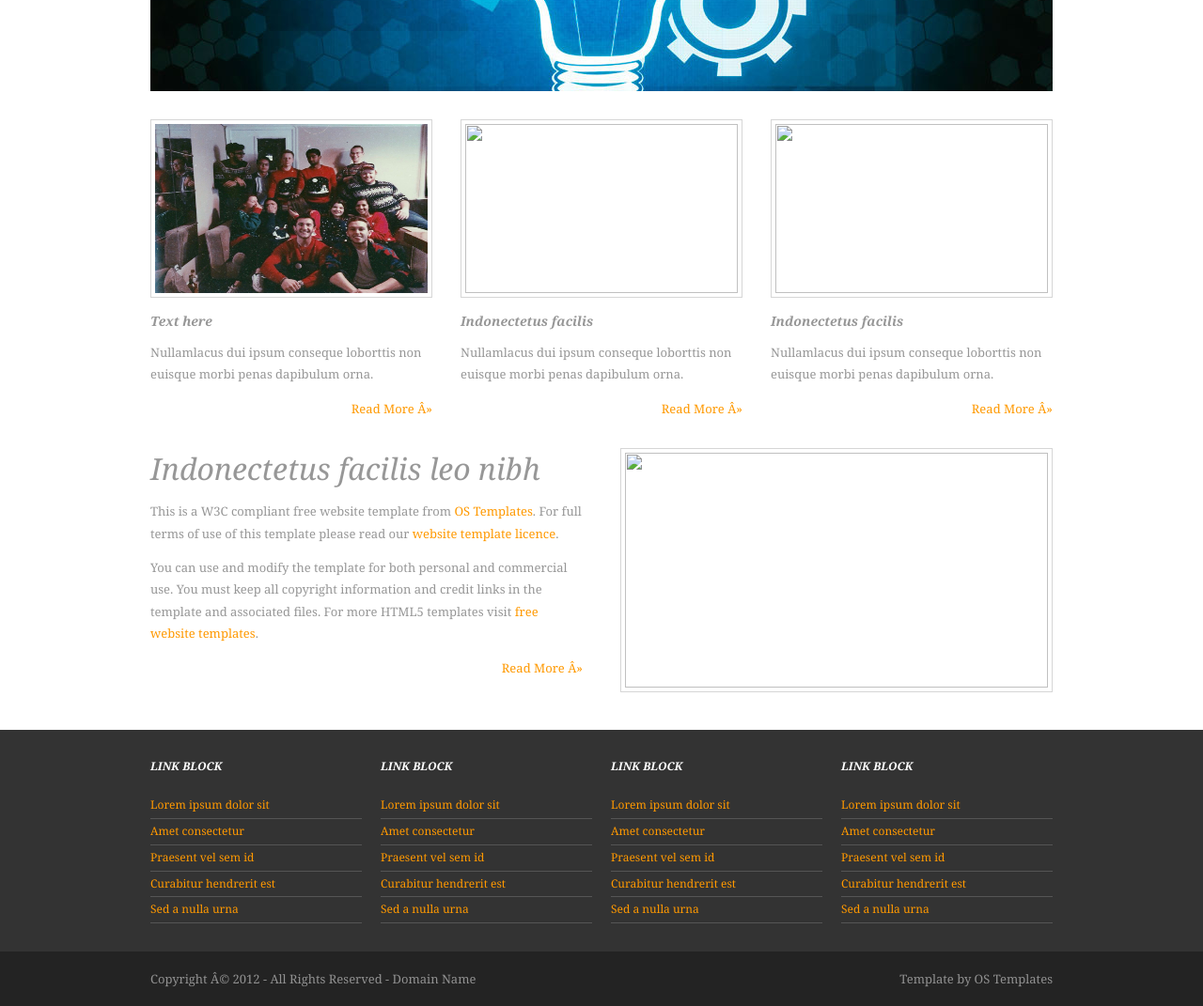
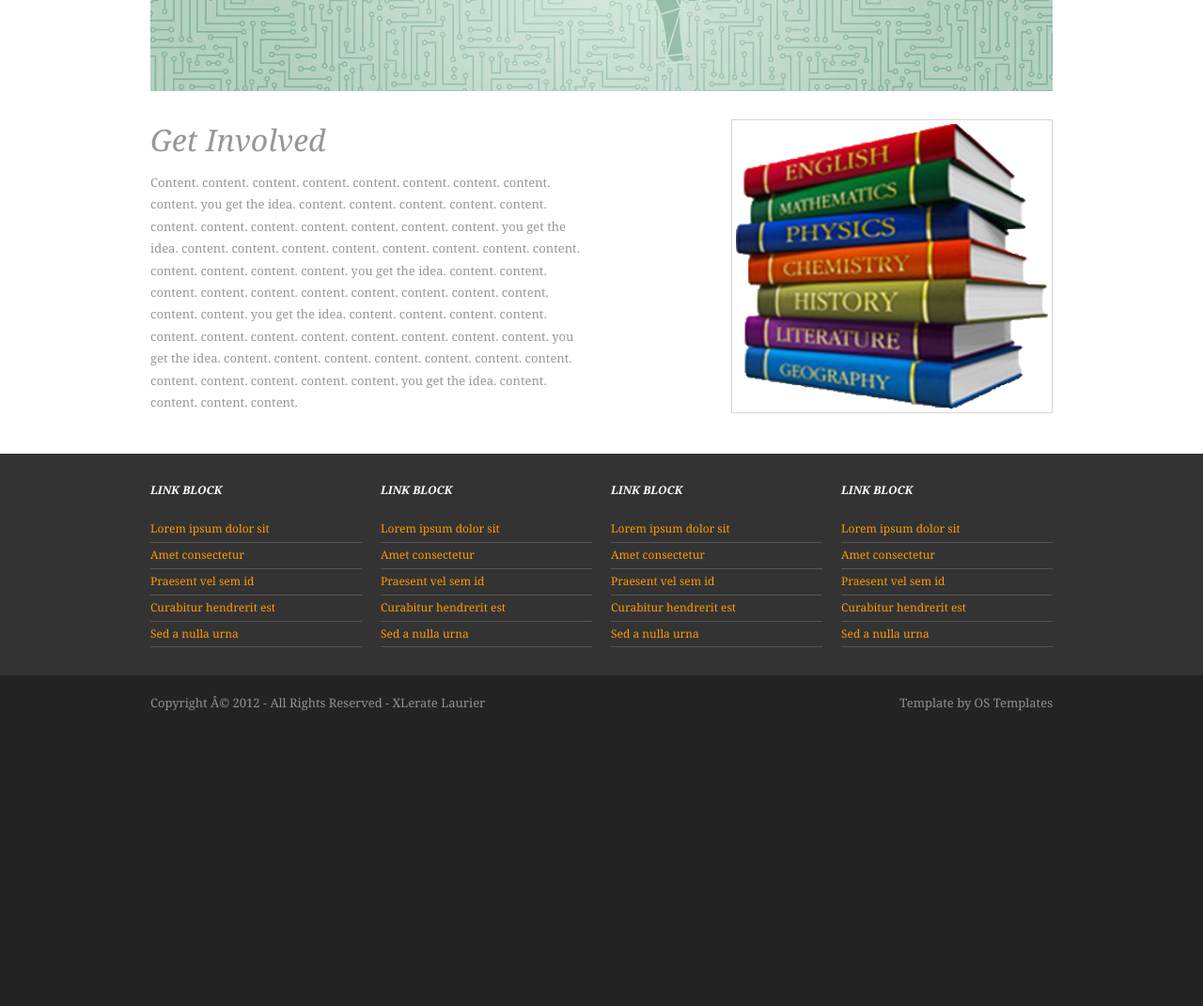
Before and after one commit to xleratelaurier/xleratelaurier.github.io, a plain HTML site: page involved.html in a window 1280 px wide. Shown: the part 420-1491 px from the top of the page at 94% size. After the commit the page ends 1197 px from the top, so only its background shows below. Drawn offline with Linux system fonts and the light colour scheme.

Commit message:
Update involved.html

```diff
--- a/involved.html
+++ b/involved.html
@@ -168,40 +168,12 @@ input, textarea, select{font-size:12px; font-family:Georgia,"Times New Roman",Ti
     <div class="wrapper row2">
       <div id="container" class="clear">
         <!-- Slider -->
-        <section id="slider"><a href="#"><img src="images/Design-960x360.jpg"></a></section>
+        <section id="slider"><a href="file:///C:/Users/Rocco/Desktop/basic-88/index.html#"><img
+
+              src="images/Checking-in-on-Artificial-Intelligence.jpg"></a></section>
         <!-- main content -->
         <div id="homepage">
           <!-- Services -->
-          <section id="services" class="clear">
-            <article class="one_third">
-              <figure><img src="images/703746_10153832895289920_5410453424576092952_o.jpg"
-
-                  height="180" width="290"> <figcaption>
-                  <h2>Text here</h2>
-                  <p>Nullamlacus dui ipsum conseque loborttis non euisque morbi
-                    penas dapibulum orna.</p>
-                  <footer class="more"><a href="#">Read More »</a></footer>
-                </figcaption> </figure>
-            </article>
-            <article class="one_third">
-              <figure><img src="images/demo/290x180.gif" alt="" height="180" width="290">
-                <figcaption>
-                  <h2>Indonectetus facilis</h2>
-                  <p>Nullamlacus dui ipsum conseque loborttis non euisque morbi
-                    penas dapibulum orna.</p>
-                  <footer class="more"><a href="#">Read More »</a></footer>
-                </figcaption> </figure>
-            </article>
-            <article class="one_third lastbox">
-              <figure><img src="images/demo/290x180.gif" alt="" height="180" width="290">
-                <figcaption>
-                  <h2>Indonectetus facilis</h2>
-                  <p>Nullamlacus dui ipsum conseque loborttis non euisque morbi
-                    penas dapibulum orna.</p>
-                  <footer class="more"><a href="#">Read More »</a></footer>
-                </figcaption> </figure>
-            </article>
-          </section>
           <!-- / Services -->
           <!-- ########################################################################################## -->
           <!-- ########################################################################################## -->
@@ -210,20 +182,23 @@ input, textarea, select{font-size:12px; font-family:Georgia,"Times New Roman",Ti
           <!-- Introduction -->
           <section id="intro" class="last clear">
             <article>
-              <figure><img src="images/demo/450x250.gif" alt="" height="250" width="450">
+              <figure><img src="images/academics_logo.png" style="width: 332px; height: 303px;">
                 <figcaption>
-                  <h2>Indonectetus facilis leo nibh</h2>
-                  <p>This is a W3C compliant free website template from <a href="http://www.os-templates.com/"
-
-                      title="Free Website Templates">OS Templates</a>. For full
-                    terms of use of this template please read our <a href="http://www.os-templates.com/template-terms">website
-                      template licence</a>.</p>
-                  <p>You can use and modify the template for both personal and
-                    commercial use. You must keep all copyright information and
-                    credit links in the template and associated files. For more
-                    HTML5 templates visit <a href="http://www.os-templates.com/">free
-                      website templates</a>.</p>
-                  <footer class="more"><a href="#">Read More »</a></footer>
+                  <h2>Get Involved</h2>
+                  <p>Content. content. content. content. content. content.
+                    content. content. content. you get the idea. content.
+                    content. content. content. content. content. content.
+                    content. content. content. content. content. you get the
+                    idea. content. content. content. content. content. content.
+                    content. content. content. content. content. content. you
+                    get the idea. content. content. content. content. content.
+                    content. content. content. content. content. content.
+                    content. you get the idea. content. content. content.
+                    content. content. content. content. content. content.
+                    content. content. content. you get the idea. content.
+                    content. content. content. content. content. content.
+                    content. content. content. content. content. you get the
+                    idea. content. content. content. content.</p>
                 </figcaption> </figure>
             </article>
           </section>
@@ -290,8 +265,8 @@ input, textarea, select{font-size:12px; font-family:Georgia,"Times New Roman",Ti
     <!-- Copyright -->
     <div class="wrapper row4">
       <footer id="copyright" class="clear">
-        <p class="fl_left">Copyright © 2012 - All Rights Reserved - <a href="#">Domain
-            Name</a></p>
+        <p class="fl_left">Copyright © 2012 - All Rights Reserved -&nbsp;XLerate
+          Laurier</p>
         <p class="fl_right">Template by <a href="http://www.os-templates.com/"
 
             title="Free Website Templates">OS Templates</a></p>
```
